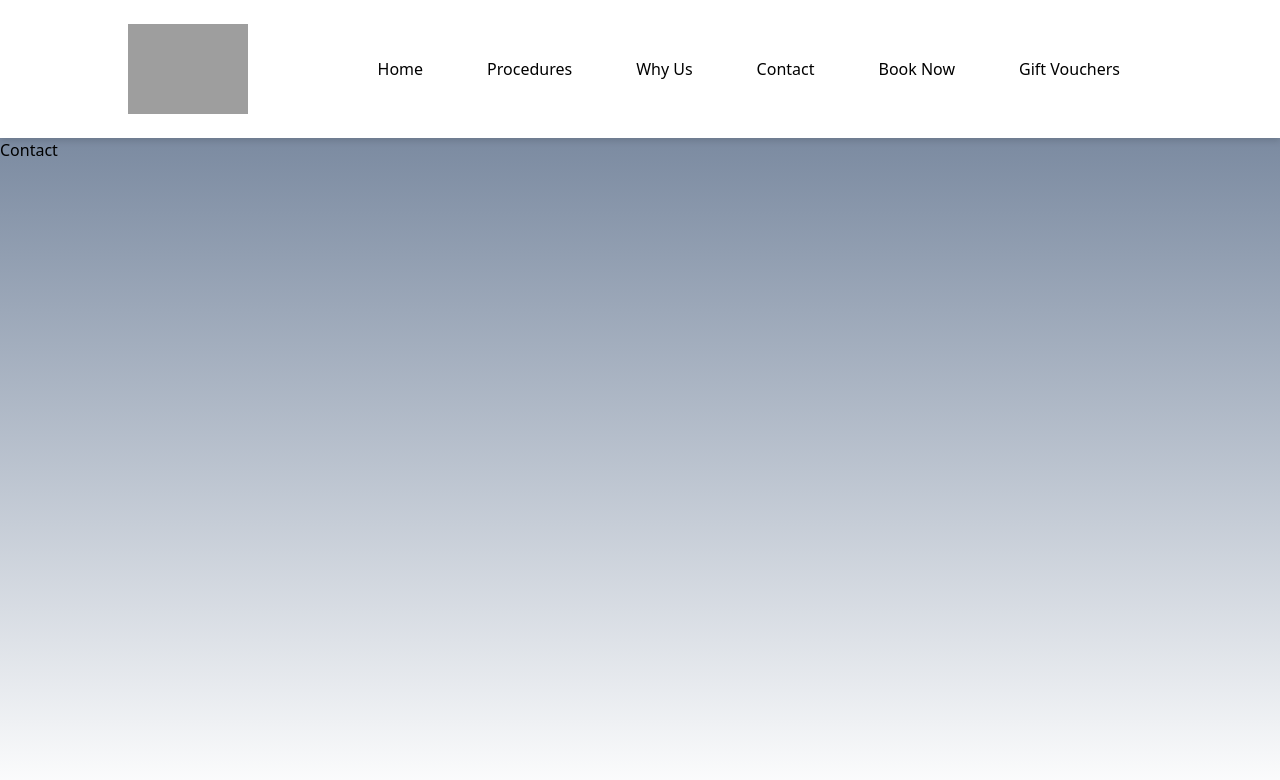
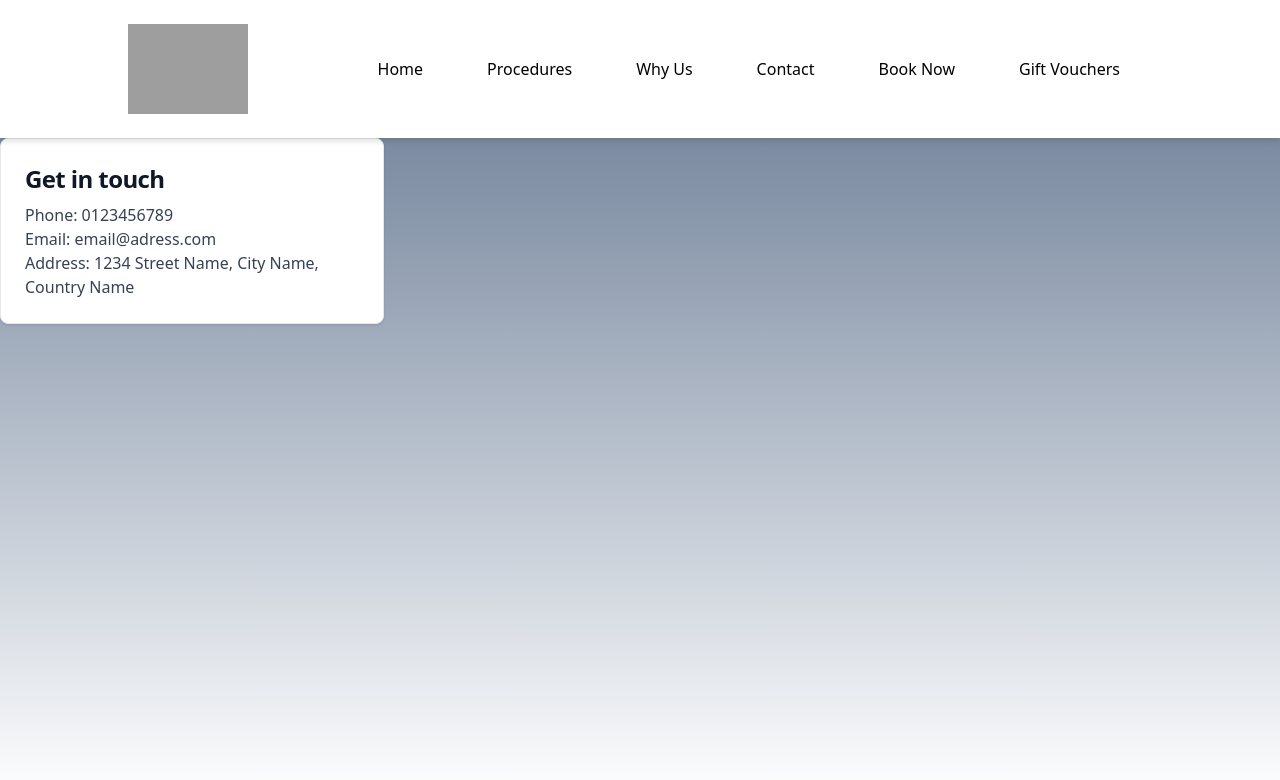
Before and after one commit to gaughey2000/final-project, a React (Vite) app in the folder bibproject/: page /contact in a window 1280 px wide. Shown: the top 780 px of the page. Built offline with nearby package versions, Linux system fonts and the light colour scheme; grey boxes are pictures that could not be loaded.

Commit message:
7th commit

```diff
--- a/bibproject/src/Components/Book.jsx
+++ b/bibproject/src/Components/Book.jsx
@@ -1,7 +1,10 @@
 function Book() {
     return (
         <div>
-            <h1>Book</h1>
+            <a href="#" class="block max-w-sm p-6 bg-white border border-gray-200 rounded-lg shadow-sm hover:bg-gray-100 dark:bg-gray-800 dark:border-gray-700 dark:hover:bg-gray-700">
+                <h5 class="mb-2 text-2xl font-bold tracking-tight text-gray-900 dark:text-white">Noteworthy technology acquisitions 2021</h5>
+                <p class="font-normal text-gray-700 dark:text-gray-400">Here are the biggest enterprise technology acquisitions of 2021 so far, in reverse chronological order.</p>
+            </a>
         </div>
     )
 }
--- a/bibproject/src/Components/Contact.jsx
+++ b/bibproject/src/Components/Contact.jsx
@@ -1,7 +1,14 @@
 function Contact() {
     return (
         <div>
-            <h1>Contact</h1>
+            <a href="#" class="block max-w-sm p-6 bg-white border border-gray-200 rounded-lg shadow-sm hover:bg-gray-100 dark:bg-gray-800 dark:border-gray-700 dark:hover:bg-gray-700">
+                <h5 class="mb-2 text-2xl font-bold tracking-tight text-gray-900 dark:text-white">Get in touch</h5>
+                <p class="font-normal text-gray-700 dark:text-gray-400">
+                    Phone: 0123456789
+                    <br />Email: email@adress.com
+                    <br />Address: 1234 Street Name, City Name, Country Name
+                </p>
+            </a>
         </div>
     )
 }
--- a/bibproject/src/Components/Whyus.jsx
+++ b/bibproject/src/Components/Whyus.jsx
@@ -1,7 +1,10 @@
 function Whyus() {
     return (
         <div>
-            <h1>Why Us</h1>
+            <a href="#" class="block max-w-sm p-6 bg-white border border-gray-200 rounded-lg shadow-sm hover:bg-gray-100 dark:bg-gray-800 dark:border-gray-700 dark:hover:bg-gray-700">
+                <h5 class="mb-2 text-2xl font-bold tracking-tight text-gray-900 dark:text-white">Why choose us?</h5>
+                <p class="font-normal text-gray-700 dark:text-gray-400">Because we are by far the best.</p>
+            </a>
         </div>
     )
 }
```
